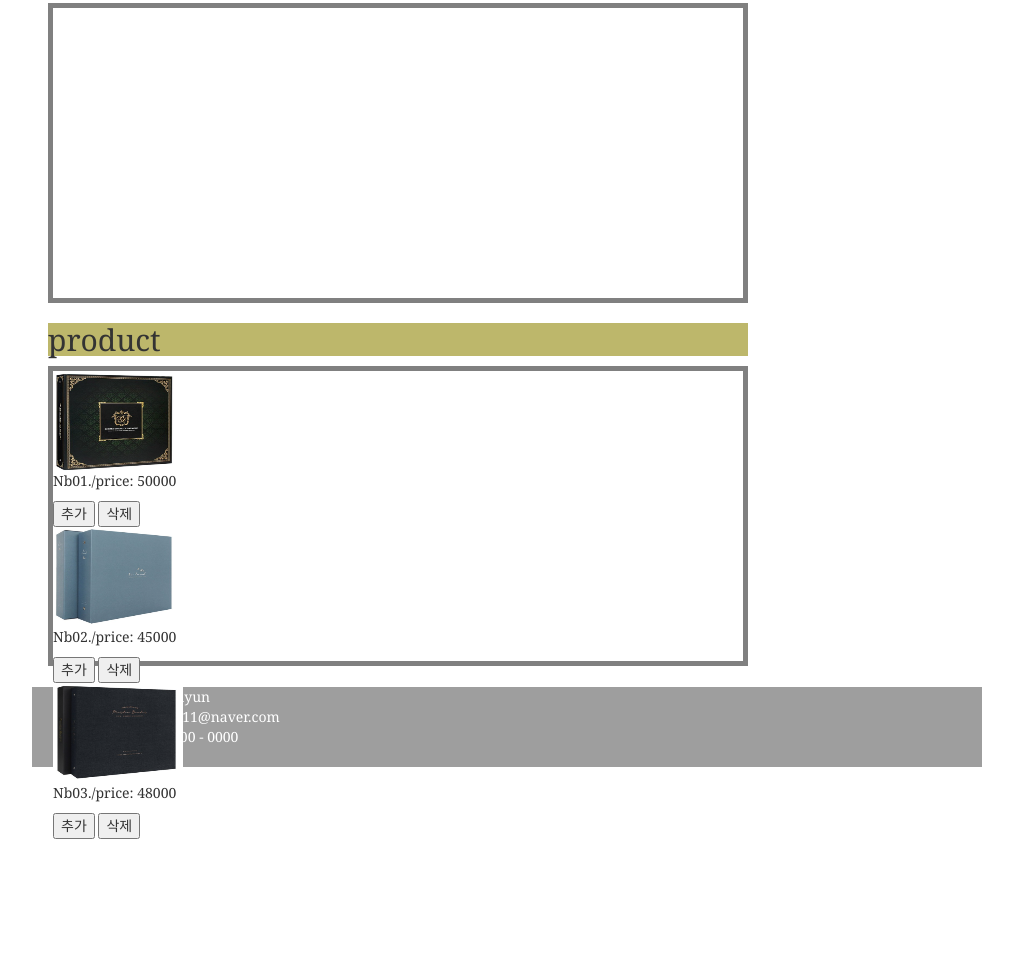
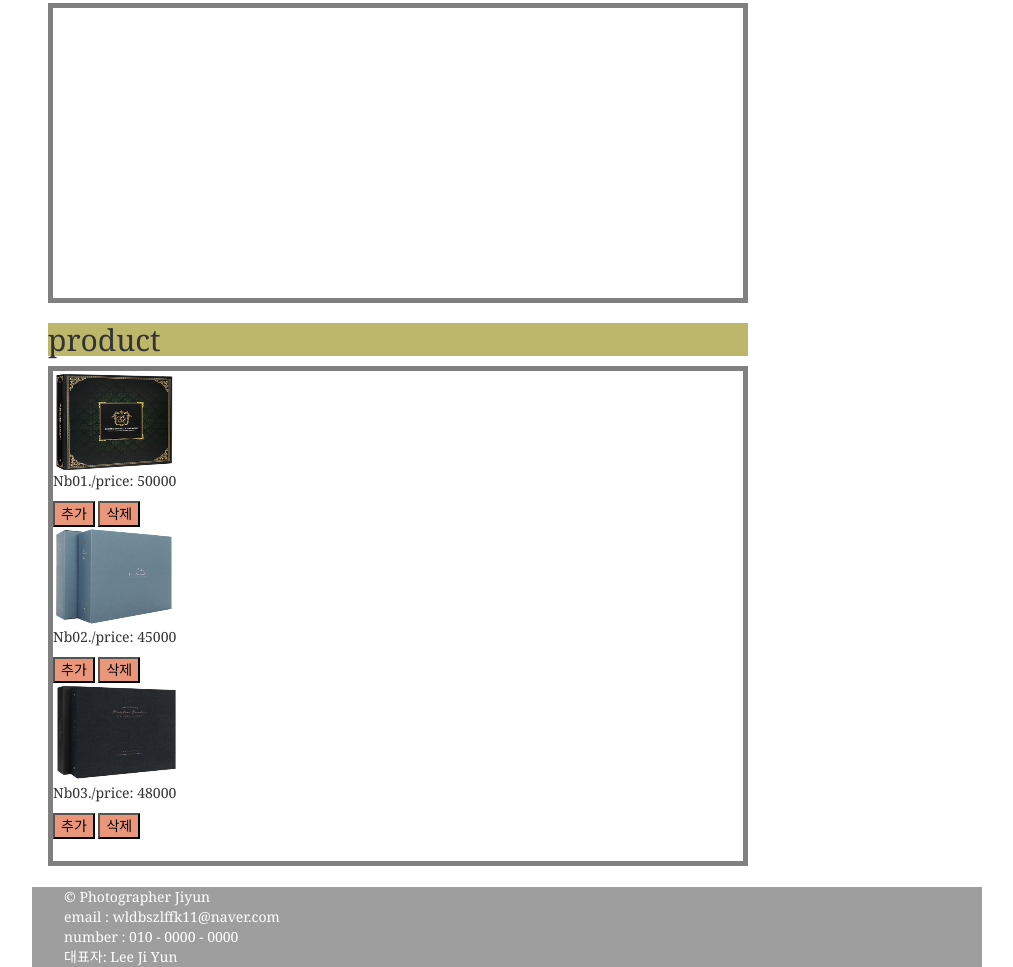
Before and after one commit to wldbszlffk/week06, a plain HTML site: page index.html in a window 1280 px wide. Shown: the part 2814-3781 px from the top of the page, without its empty margins (133-1146 px from the left). Before the commit the page ends 3653 px from the top, so only its background shows below. Drawn offline with nearby package versions, Linux system fonts and the light colour scheme.

Commit message:
Add files via upload

```diff
--- a/index.html
+++ b/index.html
@@ -203,27 +203,28 @@
             </div>
             <br>
             <h2 style="font-family: Georgia, serif; background-color:darkkhaki; margin-block-start: 0px;">product</h2>
-            <div id="list" style="width: 700px; height: 300px; border: 5px solid gray;">
+            <div id="list" style="width: 700px; height: 500px; border: 5px solid gray;">
+                <br>
             <div id="img1">
-                <img src="./image/1.png" width="130" height="100" style="display:">
+                <img src="./image/1.png" width="130" height="100" style="display:block">
                 <div>
                 <p>Nb01./price: 50000</p>
-                <button onclick="cartAppend('img1');">추가</button>
-                <button onclick="cartRemove('img1');">삭제</button>
+                <button onclick="cartAppend('img1');" style="background-color: darksalmon; color: black;">추가</button>
+                <button onclick="cartRemove('img1');" style="background-color: darksalmon; color: black;">삭제</button>
                 </div>
                 <div id="img2">
                     <img src="./image/2.png" width="130" height="100" style="display: block;">
                     <div>
                     <p>Nb02./price: 45000</p>
-                    <button onclick="cartAppend('img2');">추가</button>
-                    <button onclick="cartRemove('img2');">삭제</button>
+                    <button onclick="cartAppend('img2');" style="background-color: darksalmon; color: black;">추가</button>
+                    <button onclick="cartRemove('img2');" style="background-color: darksalmon; color: black;">삭제</button>
                 </div>
                 <div id="img3">
                     <img src="./image/3.png" width="130" height="100" style="display: block;">
                     <div>
                     <p>Nb03./price: 48000</p>
-                    <button onclick="cartAppend('img3');">추가</button>
-                    <button onclick="cartRemove('img3');">삭제</button>
+                    <button onclick="cartAppend('img3');" style="background-color: darksalmon; color: black;">추가</button>
+                    <button onclick="cartRemove('img3');" style="background-color: darksalmon; color: black;">삭제</button>
                 </div>
 
             </div>
```
